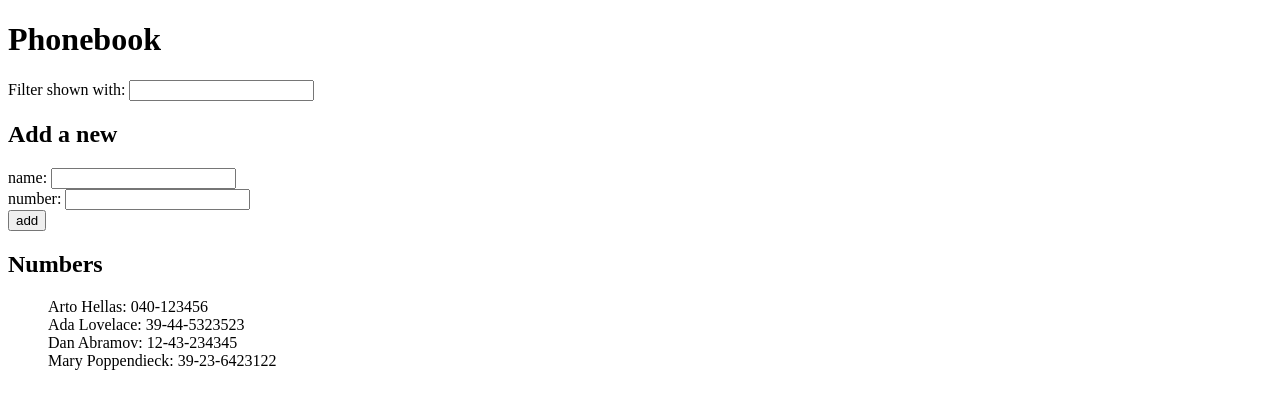
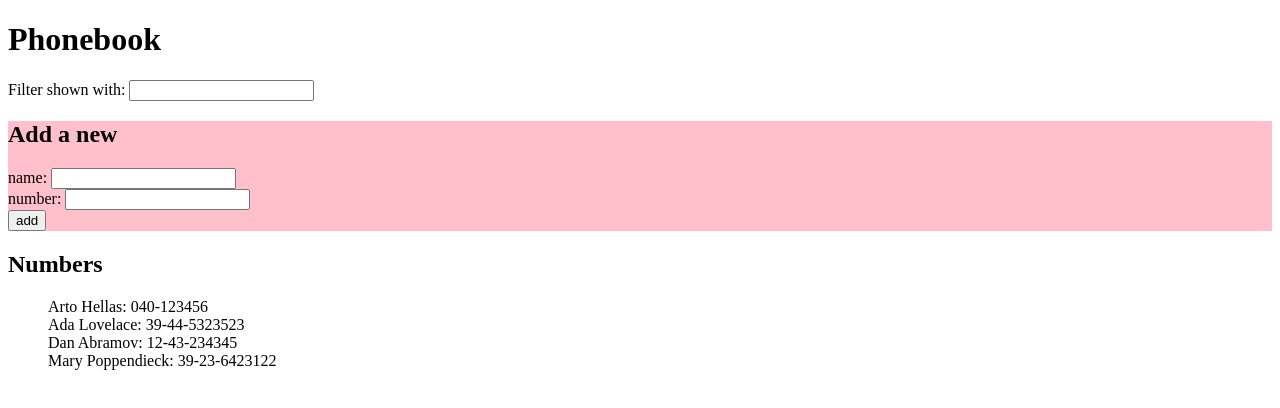
Before and after one commit to vapppu/react-soveltavat-04-puhelinluettelo, a React (Vite) app: page / in a window 1280 px wide. Shown: the top 408 px of the page. Built offline with nearby package versions, Linux system fonts and the light colour scheme.

Commit message:
Extract add person form into AddPerson component

```diff
--- a/src/App.jsx
+++ b/src/App.jsx
@@ -1,4 +1,5 @@
 import { useState } from "react";
+import AddPerson from './components/AddPerson'
 
 const App = () => {
   const [persons, setPersons] = useState([
@@ -7,61 +8,74 @@ const App = () => {
     { name: 'Dan Abramov', number: '12-43-234345' },
     { name: 'Mary Poppendieck', number: '39-23-6423122' }
   ])
-  const [newName, setNewName] = useState("");
-  const [newNumber, setNewNumber] = useState("");
+  // const [newName, setNewName] = useState("");
+  // const [newNumber, setNewNumber] = useState("");
+
   const [searchTerm, setSearchTerm] = useState("");
   const [filteredPersons, setFilteredPersons] = useState(persons)
 
-  const clearInputFields = () => {
-    setNewName("")
-    setNewNumber("")
-  }
-  const addName = (event) => {
-    event.preventDefault();
-    const newPerson = { name: newName, number: newNumber };
-    if (!persons.find((person) => person.name === newPerson.name)) {
-      setPersons(persons.concat(newPerson))
-      clearInputFields();
+  // const clearInputFields = () => {
+  //   setNewName("")
+  //   setNewNumber("")
+  //   setSearchTerm("")
+  // }
 
-      console.log(`${newName} added to book`)
-    }
-    else {
-      alert(`${newName} is already added in the phone book`)
-    }
-    clearInputFields();
-  };
+  // const addPerson = (event) => {
+  //   event.preventDefault();
+  //   const newPerson = { name: newName, number: newNumber };
+  //   if (!persons.find((person) => person.name === newPerson.name)) {
+  //     const newPersons = persons.concat(newPerson)
+  //     setPersons(newPersons)
+  //     setFilteredPersons(newPersons)
+  //     clearInputFields();
+  //     console.log(`${newName} added to book`)
+  //   }
+  //   else {
+  //     alert(`${newName} is already added in the phone book`)
+  //   }
+  //   clearInputFields();
+  // };
 
-  const handleNameChange = (event) => {
-    setNewName(event.target.value);
-  };
+  // const handleNameChange = (event) => {
+  //   setNewName(event.target.value);
+  // };
 
-  const handleNumberChange = (event) => {
-    setNewNumber(event.target.value);
-  }
+  // const handleNumberChange = (event) => {
+  //   setNewNumber(event.target.value);
+  // }
 
   const handleSearchChange = (event) => {
+    console.log(persons)
+    console.log(filteredPersons)
     setSearchTerm(event.target.value)
     console.log(event.target.value)
     const filtered = persons.filter((person) => person.name.toLowerCase().includes(event.target.value.toLowerCase()))
     setFilteredPersons(filtered)
   }
 
+
+  const updatePersons = (person) => {
+    if (!persons.find((personInList) => personInList.name.toLowerCase() === person.name.toLowerCase())) {
+      const newPersons = persons.concat(person)
+      setPersons(newPersons)
+      setFilteredPersons(newPersons)
+      setSearchTerm("")
+      console.log(`${person.name} added to book`)
+    }
+
+    else {
+      alert(`${person.name} is already added in the phone book`)
+    }
+  }
+
+
   return (
     <div>
       <h1>Phonebook</h1>
       <div>Filter shown with: <input onChange={handleSearchChange} value={searchTerm}/></div>
-      <h2>Add a new</h2>
-      <form onSubmit={addName}>
-        <div>
-          name: <input onChange={handleNameChange} value={newName}/>
-        </div>
-        <div>
-          number: <input onChange={handleNumberChange} value={newNumber}/>
-        </div>
-        <div>
-          <button type="submit">add</button>
-        </div>
-      </form>
+
+      <AddPerson persons = {persons} updatePersons = {(person) => updatePersons(person)}/>
+
       <h2>Numbers</h2>
       <ul style={{ listStyle: "none" }}>
         {filteredPersons.map((person) => (
--- /dev/null
+++ b/src/components/AddPerson.jsx
@@ -0,0 +1,45 @@
+import { useState } from "react";
+
+const AddPerson = ({persons, updatePersons}) => {
+  console.log(persons, updatePersons);
+  const [newName, setNewName] = useState("");
+  const [newNumber, setNewNumber] = useState("");
+
+  const handleNameChange = (event) => {
+    setNewName(event.target.value);
+  };
+
+  const handleNumberChange = (event) => {
+    setNewNumber(event.target.value);
+  };
+
+  const clearInputFields = () => {
+    setNewName("")
+    setNewNumber("")
+  }
+
+  const addNewPerson = (event) => {
+    event.preventDefault();
+    updatePersons({name: newName, number: newNumber})
+    clearInputFields();
+  };
+
+  return (
+    <div style={{backgroundColor: 'pink'}}>
+    <h2>Add a new</h2>
+    <form onSubmit={addNewPerson}>
+      <div>
+        name: <input onChange={handleNameChange} value={newName}/>
+      </div>
+      <div>
+        number: <input onChange={handleNumberChange} value={newNumber}/>
+      </div>
+      <div>
+        <button type="submit">add</button>
+      </div>
+    </form>
+    </div>
+  );
+};
+
+export default AddPerson;
```
